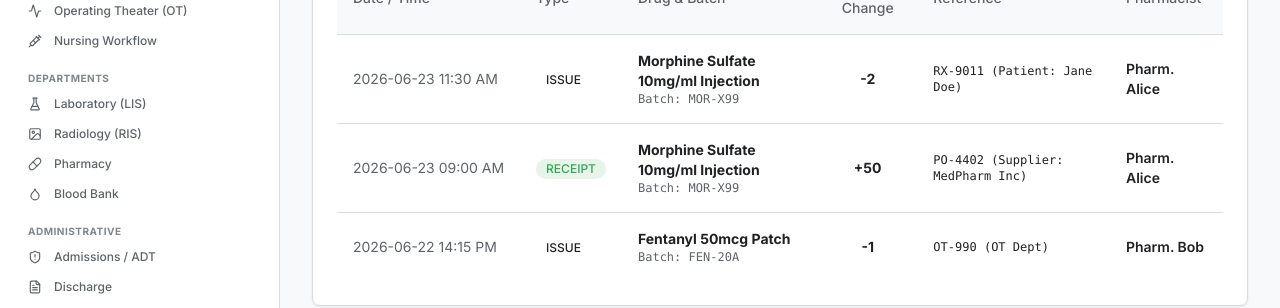
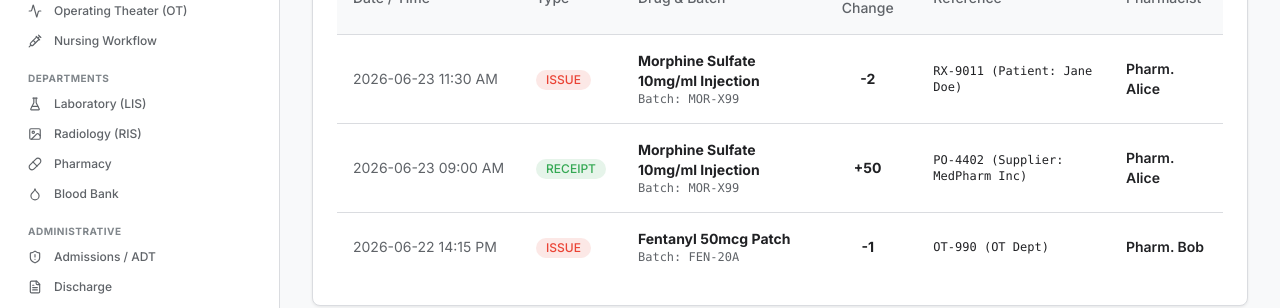
Before and after one commit to Dhaval90750/OmniGrid-Health, a Next.js app in the folder codebase/frontend/: page /pharmacy/narcotics in a window 1280 px wide. Shown: the part 252-560 px from the top of the page. Built offline with nearby package versions, Linux system fonts and the light colour scheme.

Commit message:
Fix Badge variant danger to error in Pharmacy Narcotics module

```diff
--- a/codebase/frontend/src/app/patients/new/page.tsx
+++ b/codebase/frontend/src/app/patients/new/page.tsx
@@ -29,8 +29,6 @@ export default function NewPatientRegistration() {
     nationality: "Indian",
     primaryLanguage: "",
     nationalId: "",
-    emergencyContactName: "",
-    emergencyContactRelation: "",
     emergencyContactName: "",
     emergencyContactRelation: "",
     emergencyContactPhone: "",
--- a/codebase/frontend/src/app/pharmacy/narcotics/page.tsx
+++ b/codebase/frontend/src/app/pharmacy/narcotics/page.tsx
@@ -40,7 +40,7 @@ export default function NarcoticRegister() {
                 <tr key={record.id} className="hover:bg-surface-hover">
                   <td className="p-4 whitespace-nowrap text-text-secondary">{record.date}</td>
                   <td className="p-4">
-                    {record.type === "RECEIPT" ? <Badge variant="success">RECEIPT</Badge> : <Badge variant="danger">ISSUE</Badge>}
+                    {record.type === "RECEIPT" ? <Badge variant="success">RECEIPT</Badge> : <Badge variant="error">ISSUE</Badge>}
                   </td>
                   <td className="p-4">
                     <div className="font-bold text-text-primary">{record.drug}</div>
```
